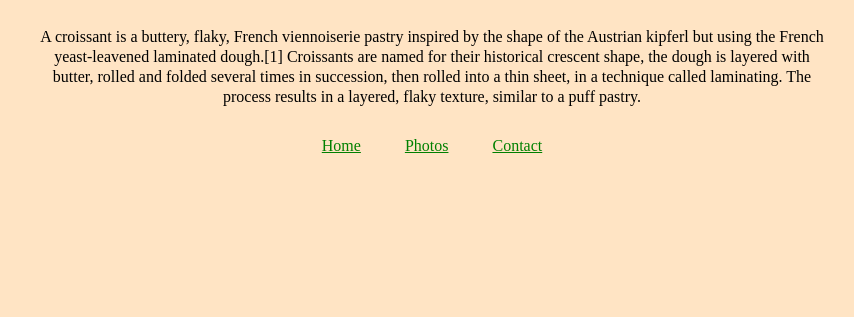
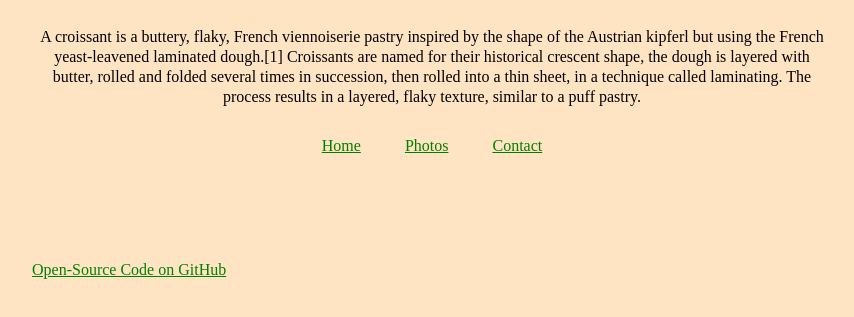
Before and after one commit to sabrinaaileen/Croissant, a plain HTML site: page index.html in a window 1280 px wide. Shown: the part 81-398 px from the top of the page, without its empty margins (208-1062 px from the left). Drawn offline with Linux system fonts and the light colour scheme.

Commit message:
Adding Link to gitHub

```diff
--- a/index.html
+++ b/index.html
@@ -23,5 +23,13 @@
       <li><a href="/photo.html">Photos</a></li>
       <li><a href="/contact.html">Contact</a></li>
     </ul>
+    <br />
+    <br />
+    <br />
+    <br />
+    <br />
+    <a href="https://github.com/sabrinaaileen/Croissant"
+      >Open-Source Code on GitHub</a
+    >
   </body>
 </html>
```
